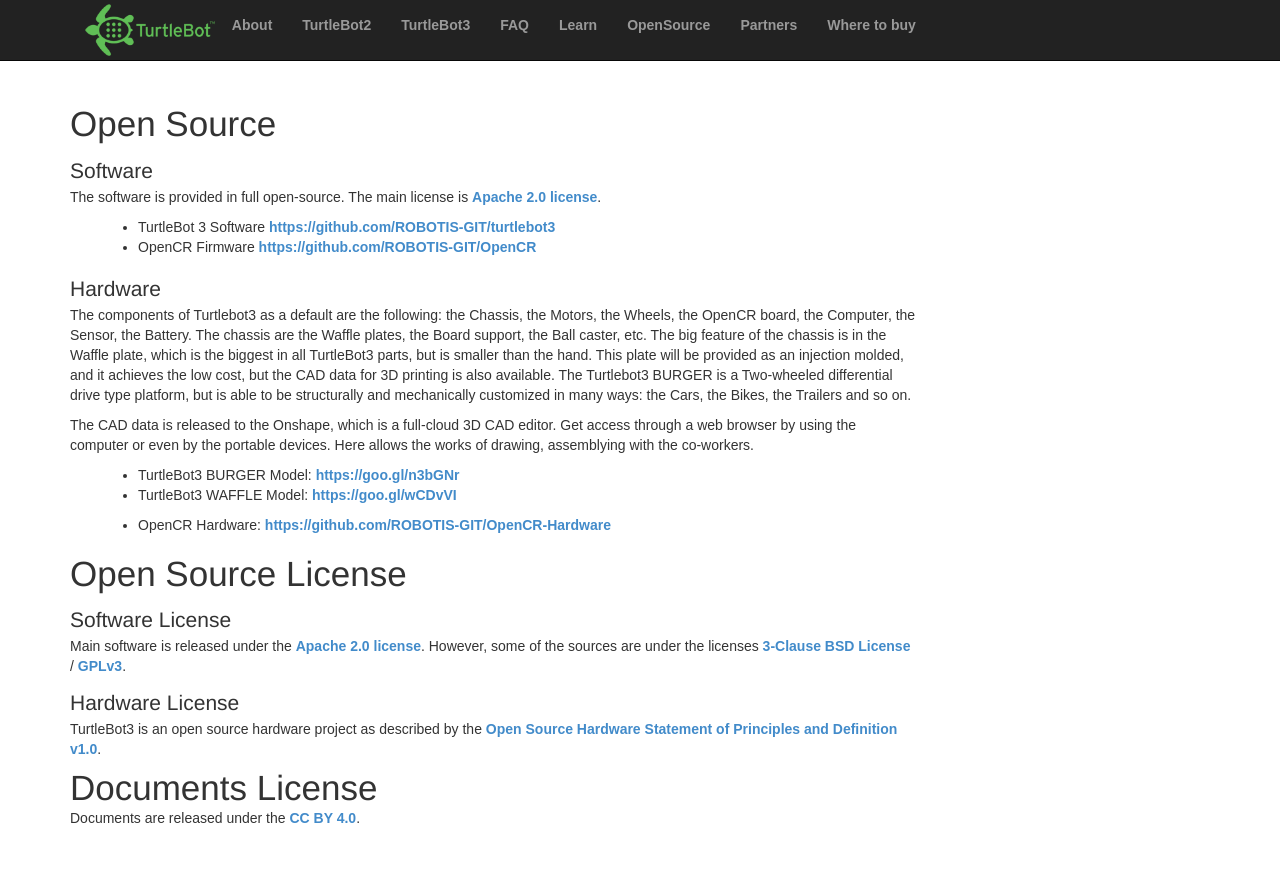
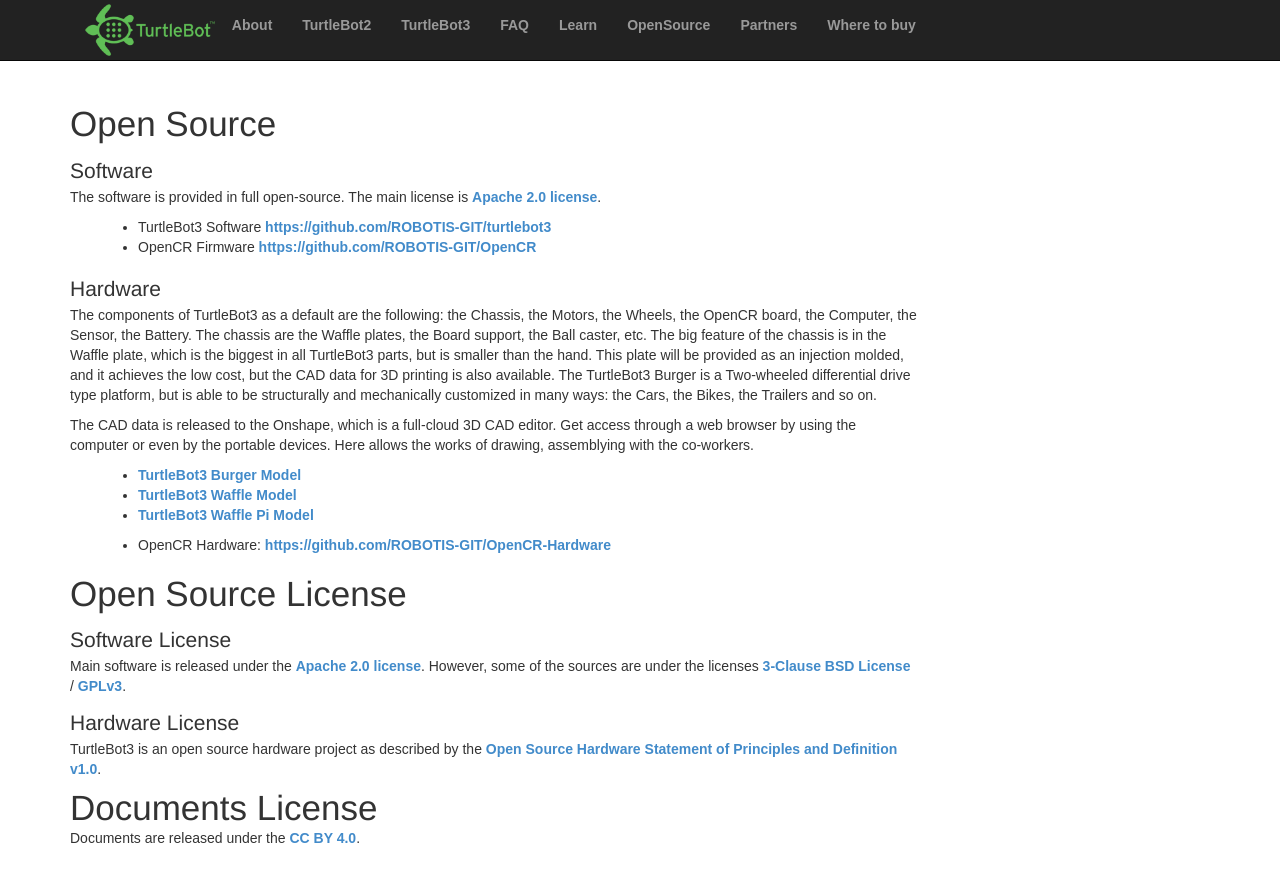
Before and after one commit to turtlebot/turtlebot.com, a Jekyll site: the page built from opensource.md, in a window 1280 px wide and 1311 px high, cut to the strip 0-914 px from the top of the window. Shown: the top 882 px of the strip. Built offline with Jekyll 4.4.1, drawn with Linux system fonts in a browser that asks for light colours; nearby versions of some CDN libraries.

Commit message:
added information for TurtleBot3 Waffle Pi

```diff
--- a/opensource.md
+++ b/opensource.md
@@ -11,17 +11,18 @@
 
 The software is provided in full open-source. The main license is [Apache 2.0 license](https://www.apache.org/licenses/LICENSE-2.0).
 
-- TurtleBot 3 Software <https://github.com/ROBOTIS-GIT/turtlebot3>
+- TurtleBot3 Software <https://github.com/ROBOTIS-GIT/turtlebot3>
 - OpenCR Firmware <https://github.com/ROBOTIS-GIT/OpenCR>
 
 ## Hardware
 
-The components of Turtlebot3 as a default are the following: the Chassis, the Motors, the Wheels, the OpenCR board, the Computer, the Sensor, the Battery. The chassis are the Waffle plates, the Board support, the Ball caster, etc. The big feature of the chassis is in the Waffle plate, which is the biggest in all TurtleBot3 parts, but is smaller than the hand. This plate will be provided as an injection molded, and it achieves the low cost, but the CAD data for 3D printing is also available. The Turtlebot3 BURGER is a Two-wheeled differential drive type platform, but is able to be structurally and mechanically customized in many ways: the Cars, the Bikes, the Trailers and so on.
+The components of TurtleBot3 as a default are the following: the Chassis, the Motors, the Wheels, the OpenCR board, the Computer, the Sensor, the Battery. The chassis are the Waffle plates, the Board support, the Ball caster, etc. The big feature of the chassis is in the Waffle plate, which is the biggest in all TurtleBot3 parts, but is smaller than the hand. This plate will be provided as an injection molded, and it achieves the low cost, but the CAD data for 3D printing is also available. The TurtleBot3 Burger is a Two-wheeled differential drive type platform, but is able to be structurally and mechanically customized in many ways: the Cars, the Bikes, the Trailers and so on.
 
 The CAD data is released to the Onshape, which is a full-cloud 3D CAD editor. Get access through a web browser by using the computer or even by the portable devices. Here allows the works of drawing, assemblying with the co-workers.
 
-- TurtleBot3 BURGER Model: <https://goo.gl/n3bGNr>
-- TurtleBot3 WAFFLE Model: <https://goo.gl/wCDvVI>
+- [TurtleBot3 Burger Model](http://www.robotis.com/service/download.php?no=676)
+- [TurtleBot3 Waffle Model](http://www.robotis.com/service/download.php?no=677)
+- [TurtleBot3 Waffle Pi Model](http://www.robotis.com/service/download.php?no=678)
 
 - OpenCR Hardware: <https://github.com/ROBOTIS-GIT/OpenCR-Hardware>
 
```
